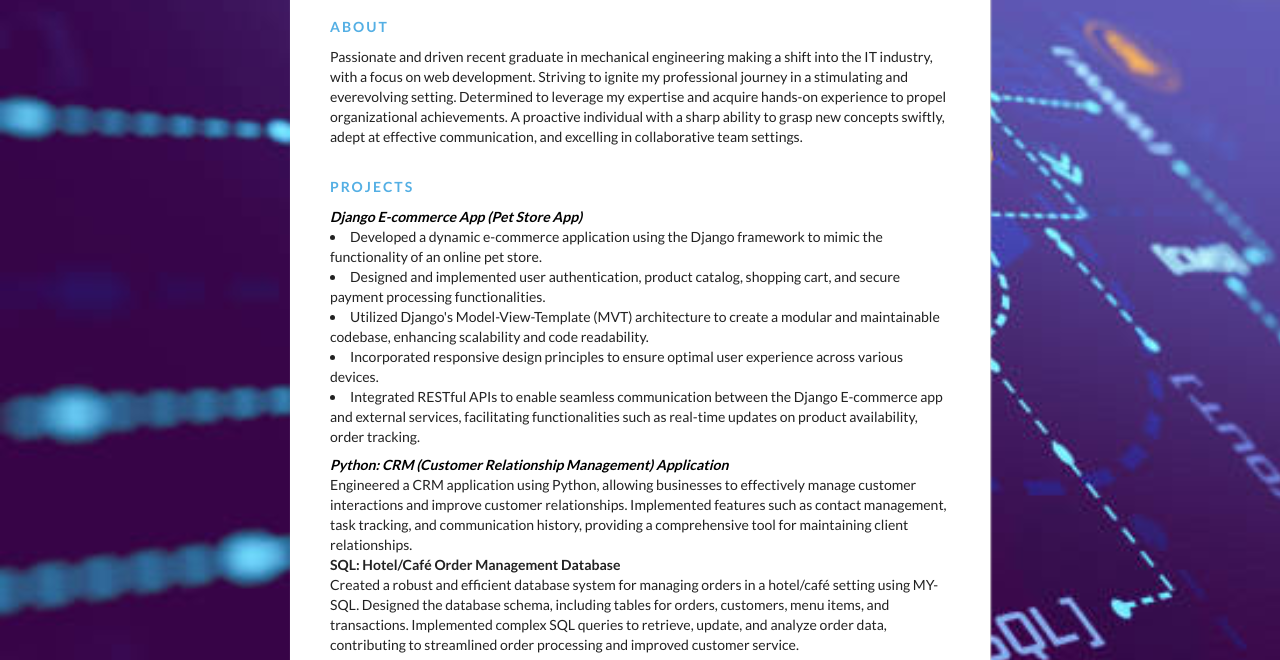
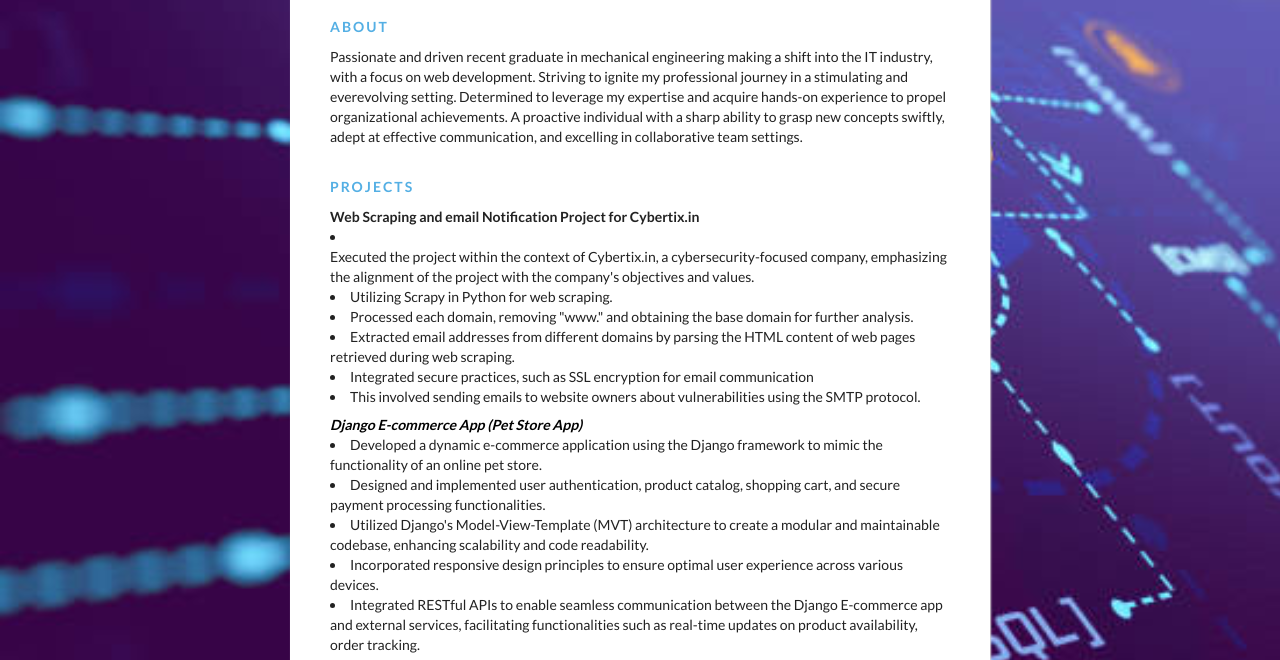
Before and after one commit to SPYDIANKIT/resume, a plain HTML site: page index.html in a window 1280 px wide. Shown: the part 100-760 px from the top of the page. Drawn offline with Linux system fonts and the light colour scheme.

Commit message:
Update index.html
added the obb project

```diff
--- a/index.html
+++ b/index.html
@@ -49,6 +49,17 @@
         <div class="section__title">Projects</div>
         <div class="section__list">
           <div class="section__list-item">
+            <div class="section__list-item">
+              <div class="name" font-style>Web Scraping and email Notification Project for Cybertix.in</div>
+              <div class="text">
+                <li></li>Executed the project within the context of Cybertix.in, a cybersecurity-focused company, emphasizing the alignment of the project with the company's objectives and values.</li>
+                <li>Utilizing Scrapy in Python for web scraping.</li>
+                <li>Processed each domain, removing "www." and obtaining the base domain for further analysis.</li>
+                <li>  Extracted email addresses from different domains by parsing the HTML content of web pages retrieved during web scraping.</li>
+             <li>Integrated secure practices, such as SSL encryption for email communication</li>
+                 <li> This involved sending emails to website owners about vulnerabilities using the SMTP protocol.</li>
+              </div>
+            </div>
             <div class="name"><a href=""> Django E-commerce App (Pet Store App)</a></div>
             <div class="text">
               <li> Developed a dynamic e-commerce application using the Django framework to mimic the functionality of
```
